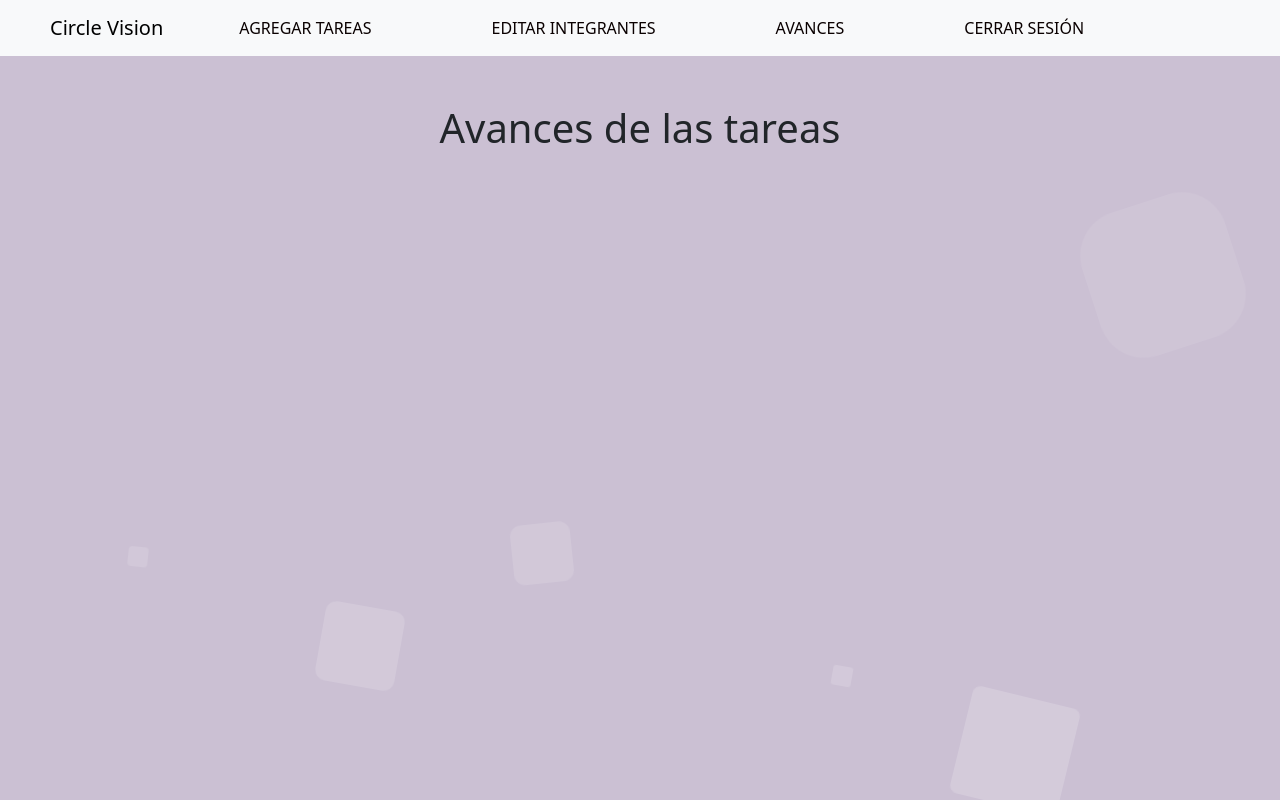
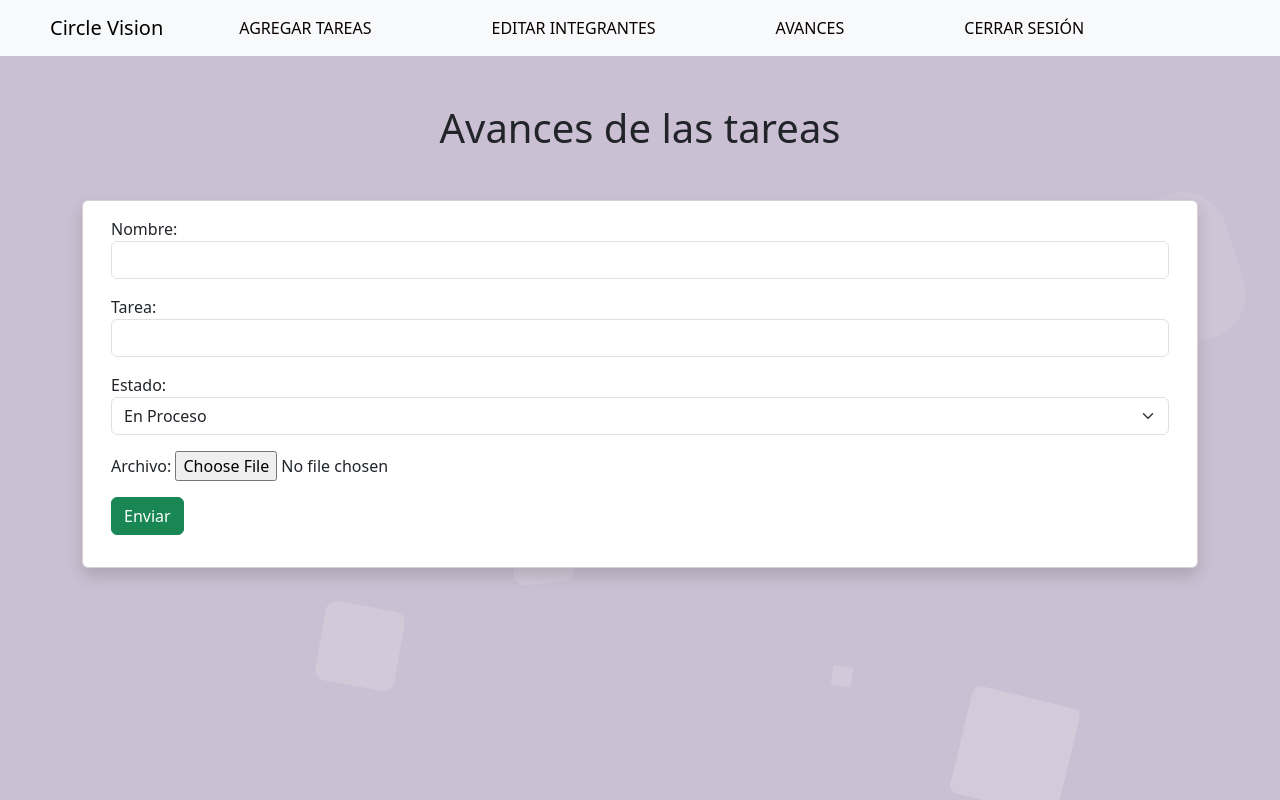
Before and after one commit to diazhdez/Circle-Vision, a Flask app: template templates/tareaEstadoAdmin.html in a window 1280 px wide. Run offline with Flask 3, Linux system fonts and the light colour scheme; the template is opened without the code that fills it, so the values that code supplies are empty.

Commit message:
ahora si pa

```diff
--- a/templates/tareaEstadoAdmin.html
+++ b/templates/tareaEstadoAdmin.html
@@ -34,6 +34,47 @@
     <h1 class="text-center mt-5 mb-5">Avances de las tareas</h1>
 </div>
 
+<div class="container mb-5 mt-5">
+    <div class="container">
+        <div class="row">
+            <div class="card shadow bg">
+                <div class="card-body">
+                    <form action="/agregarEstado/" method="POST" enctype="multipart/form-data">
+                        <div class="row mb-3">
+                            <div class="col-12">
+                                <!-- Agregar el nombre del usuario automáticamente -->
+                                <label>Nombre:</label>
+                                <input type="text" class="form-control mb-3" name="nombre" value="{{ admin.nombre }}"
+                                    readonly required>
+                            </div>
+                            <div class="col-12">
+                                <label>Tarea:</label>
+                                <input type="text" class="form-control mb-3" name="tarea" required>
+                            </div>
+                            <div class="col-12">
+                                <!-- Cambiar el campo de estado a un menú desplegable con tres opciones -->
+                                <label>Estado:</label>
+                                <select class="form-select" name="estado" required>
+                                    <option value="Proceso">En Proceso</option>
+                                    <option value="Terminado">Terminado</option>
+                                </select>
+                            </div>
+                            <div class="col-12 mt-3">
+                                <label for="archivo">Archivo:</label>
+                                <input type="file" class="form-control-file" id="archivo" name="archivo" required
+                                    accept=".pdf">
+                            </div>
+                            <div class="col-12">
+                                <button class="btn btn-success mt-3">Enviar</button>
+                            </div>
+                        </div>
+                    </form>
+                </div>
+            </div>
+        </div>
+    </div>
+</div>
+
 <div class="container">
     <div class="row">
         {% for tareasEstado in tareasEstado %}
```
Also changed, not shown: admin.py (+64 -2 lines), session.py (+3 -10 lines), user.py (+1 -65 lines), database.py (line endings or trailing spaces).
